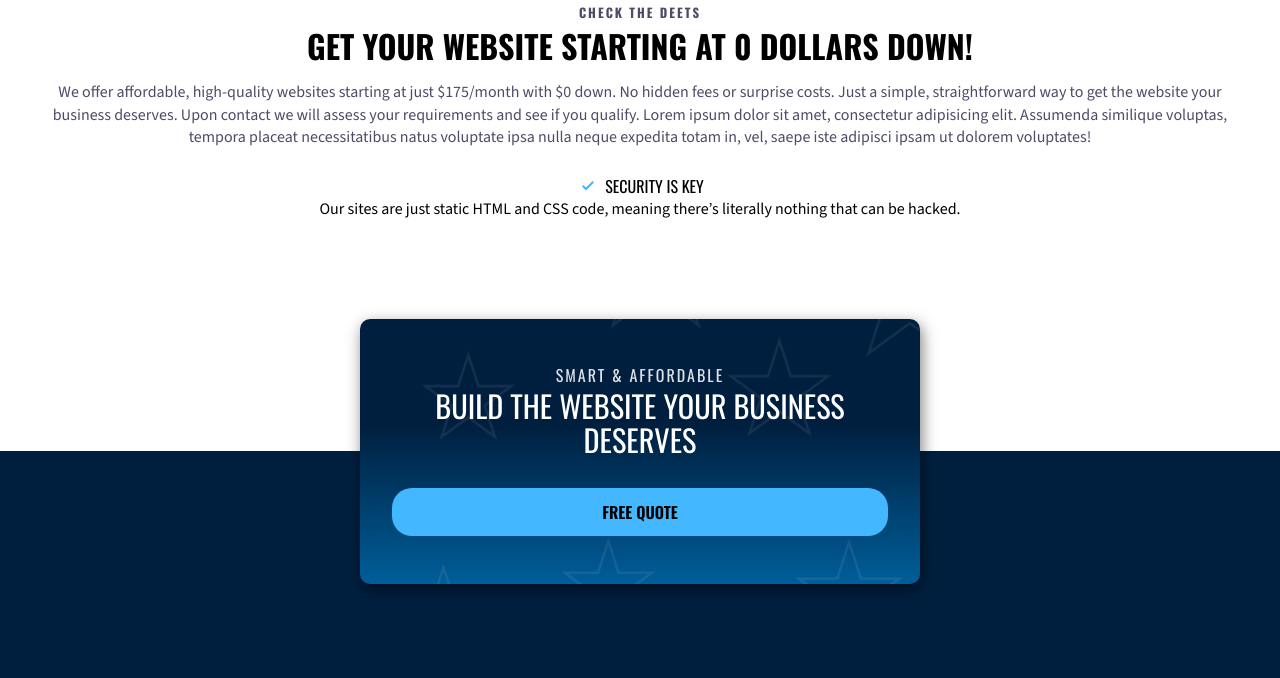
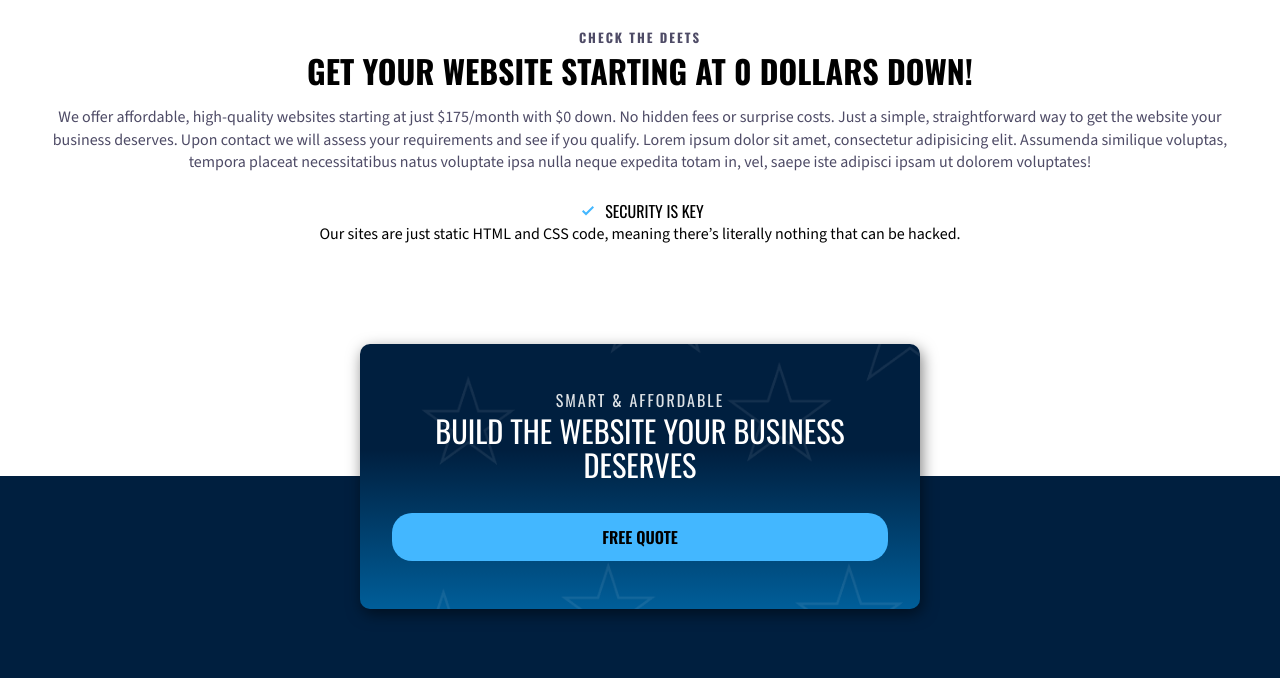
Before and after one commit to HeavyStinger/paliatech-portfolio, a plain HTML site: page index.html in a window 1280 px wide. Shown: the part 3047-3725 px from the top of the page. Drawn offline with nearby package versions, Linux system fonts and the light colour scheme.

Commit message:
Update style.css

```diff
--- a/css/style.css
+++ b/css/style.css
@@ -328,6 +328,10 @@ section.contact > .title-wrapper {
     margin-top: var(--page-y-spacing);
 }
 
+section.contact > .content {
+    margin-top: var(--page-y-spacing);
+}
+
 section.contact > .content > .title-wrapper > .title {
     font-size: 2rem;
     font-weight: bolder;
```
